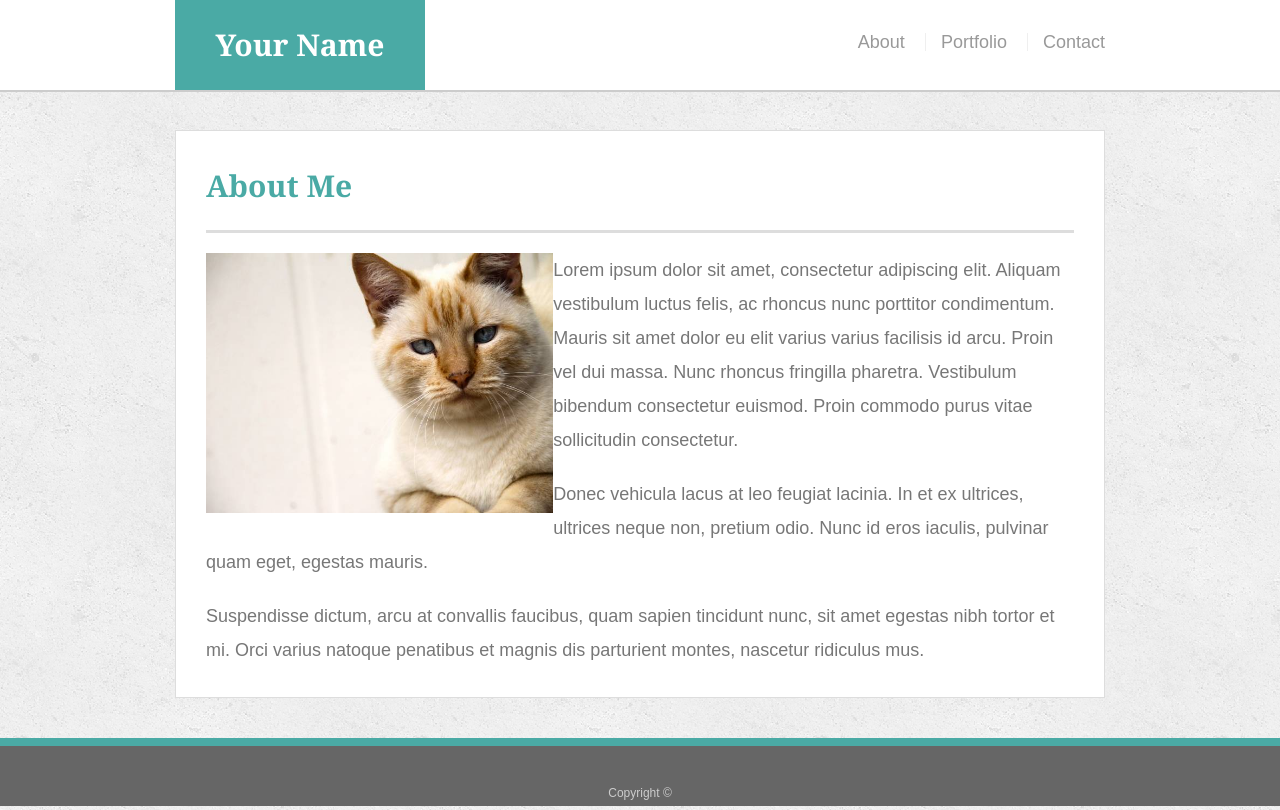
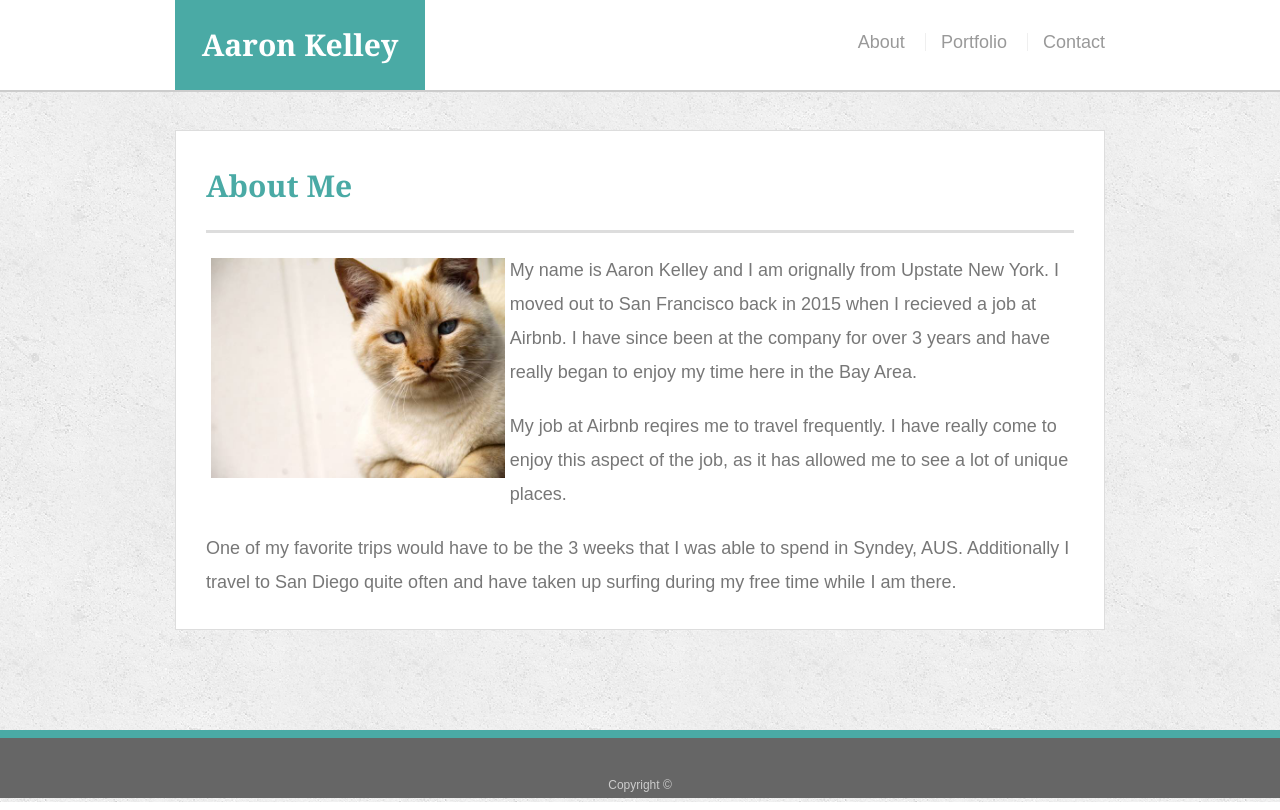
Before and after one commit to AaronMKelley/Bootstrap-Portfolio, a plain HTML site: page index.html in a window 1280 px wide. Drawn offline with nearby package versions, Linux system fonts and the light colour scheme.

Commit message:
12/20 push

```diff
--- a/index.html
+++ b/index.html
@@ -15,7 +15,7 @@
     <div class="container">
       <div class="row">
         <div class="col-12 bor">
-      <a href="index.html" id="logo">Your Name</a>
+      <a href="index.html" id="logo">Aaron Kelley</a>
       <nav>
         <a href="index.html">About</a>
         <a href="portfolio.html">Portfolio</a>
@@ -26,25 +26,25 @@
   </header>
 
   <div id="main-container" class="container class">
-  <div class="row">
-  <div class="col-12 bor">
+    <div class="row">
+      <div class="col-12 bor">
 
     <section class="main-section">
       <h1>About Me</h1>
 
-      <img src="images/cat.jpg" class="img-fluid" align="left">
+      <img src="images/cat.jpg" class="img-fluid" >
 
-      <p>Lorem ipsum dolor sit amet, consectetur adipiscing elit. Aliquam vestibulum luctus felis, ac rhoncus nunc porttitor condimentum. Mauris sit amet dolor eu elit varius varius facilisis id arcu. Proin vel dui massa. Nunc rhoncus fringilla pharetra. Vestibulum bibendum consectetur euismod. Proin commodo purus vitae sollicitudin consectetur.</p>
+      <p>My name is Aaron Kelley and I am orignally from Upstate New York. I moved out to San Francisco back in 2015 when I recieved a job at Airbnb. I have since been at the company for over 3 years and have really began to enjoy my time here in the Bay Area.</p>
 
-      <p>Donec vehicula lacus at leo feugiat lacinia. In et ex ultrices, ultrices neque non, pretium odio. Nunc id eros iaculis, pulvinar quam eget, egestas mauris.</p>
+      <p>My job at Airbnb reqires me to travel frequently. I have really come to enjoy this aspect of the job, as it has allowed me to see a lot of unique places.</p>
 
-      <p>Suspendisse dictum, arcu at convallis faucibus, quam sapien tincidunt nunc, sit amet egestas nibh tortor et mi. Orci varius natoque penatibus et magnis dis parturient montes, nascetur ridiculus mus.</p>
+      <p>One of my favorite trips would have to be the 3 weeks that I was able to spend in Syndey, AUS. Additionally I travel to San Diego quite often and have taken up surfing during my free time while I am there.</p>
 
     </section>
 
   </div>
-</div>
-</div>
+    </div>
+      </div>
 
   <footer>
     <div class="container">
@@ -55,6 +55,7 @@
       </div>
     </div>
   </footer>
+
   <script src="https://code.jquery.com/jquery-3.3.1.slim.min.js" integrity="sha384-q8i/X+965DzO0rT7abK41JStQIAqVgRVzpbzo5smXKp4YfRvH+8abtTE1Pi6jizo" crossorigin="anonymous"></script>
     <script src="https://cdnjs.cloudflare.com/ajax/libs/popper.js/1.14.3/umd/popper.min.js" integrity="sha384-ZMP7rVo3mIykV+2+9J3UJ46jBk0WLaUAdn689aCwoqbBJiSnjAK/l8WvCWPIPm49" crossorigin="anonymous"></script>
     <script src="https://stackpath.bootstrapcdn.com/bootstrap/4.1.3/js/bootstrap.min.js" integrity="sha384-ChfqqxuZUCnJSK3+MXmPNIyE6ZbWh2IMqE241rYiqJxyMiZ6OW/JmZQ5stwEULTy" crossorigin="anonymous"></script>
--- a/style.css
+++ b/style.css
@@ -144,6 +144,12 @@ h3, h2 {
   border: 1px solid #dddddd;
 }
 
+.img-fluid {
+  max-width:35%;
+  height:auto;
+  float:left;
+  padding:5px;
+}
 /* portfolio page */
 
 .work {
@@ -179,10 +185,7 @@ h3, h2 {
   border-bottom: 0;
 }
 
-.img-fluid {
-  max-width:40%;
-  height:auto;
-}
+
 
 
 /* contact page */
```
Also changed, not shown: contact.html (+2 -1 lines), portfolio.html (+4 -1 lines).
